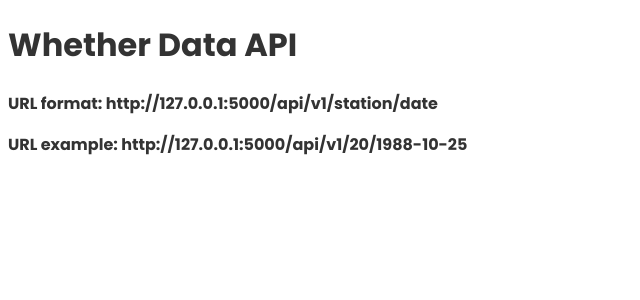
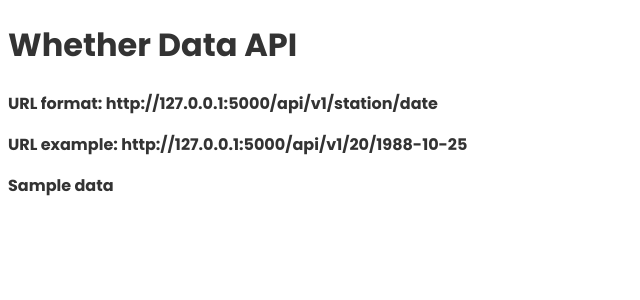
Before and after one commit to SmartConTractor88/Weather-API, a Flask app: template templates/home.html in a window 1280 px wide. Shown: the part 33-333 px from the top of the page, without its empty margins (0-640 px from the left). Run offline with Flask 3, Linux system fonts and the light colour scheme; the template is opened without the code that fills it: most values are stand-ins (such as "Sample title", 1, 10 or a date in 2020).

Commit message:
Display the stations table on the home page.

```diff
--- a/main.py
+++ b/main.py
@@ -4,10 +4,13 @@ import pandas as pd
 
 app = Flask(__name__)
 
+stations = pd.read_csv("data_folder//data_small//stations.txt", skiprows=17)
+stations = stations[['STAID','STANAME                                 ']]
+
+
 @app.route("/")
-
 def home():
-    return render_template("/home.html")
+    return render_template("/home.html", data=stations.to_html())
 
 @app.route("/api/v1/<station>/<date>")
 
--- a/templates/home.html
+++ b/templates/home.html
@@ -22,5 +22,6 @@
     <h1>Whether Data API</h1>
     <p>URL format: http://127.0.0.1:5000/api/v1/station/date</p>
     <p>URL example: http://127.0.0.1:5000/api/v1/20/1988-10-25</p>
+    <p>{{data|safe}}</p>
 </body>
 </html>
```
